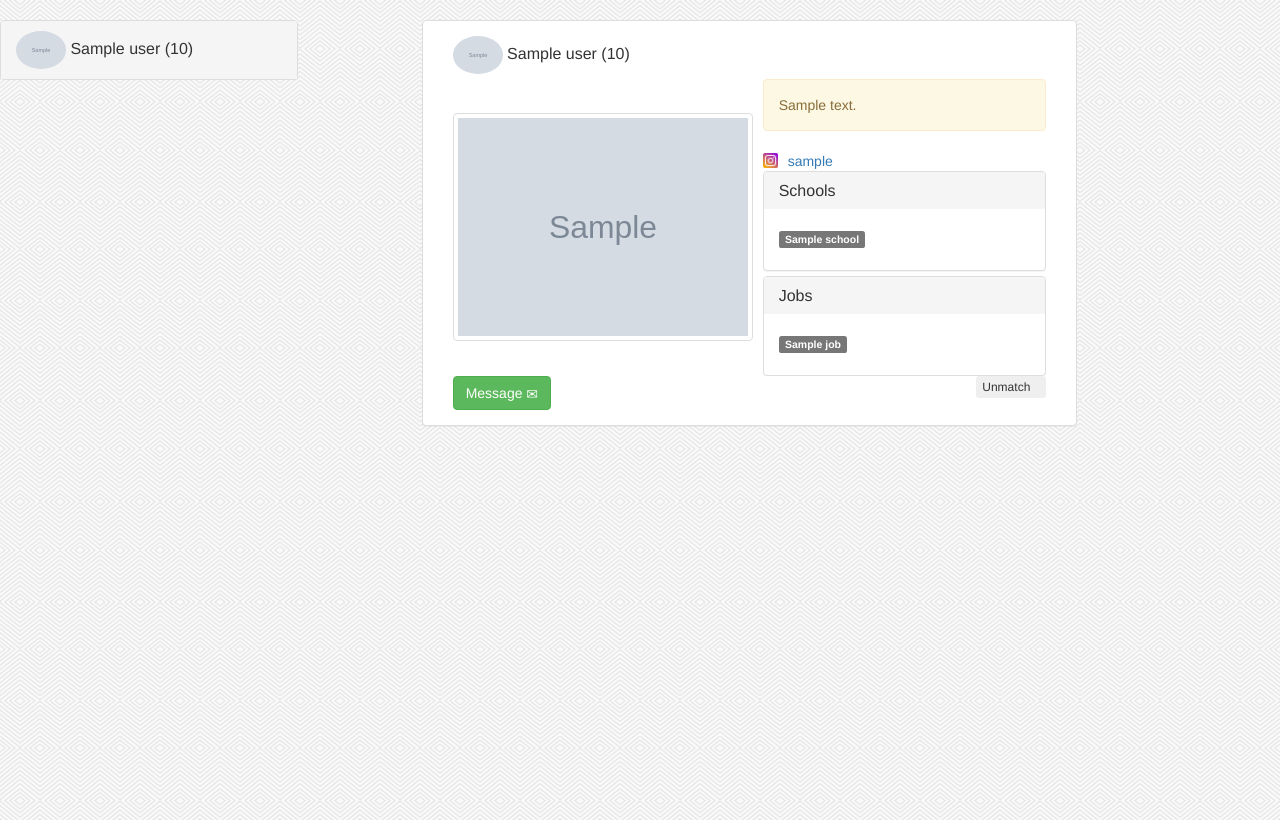
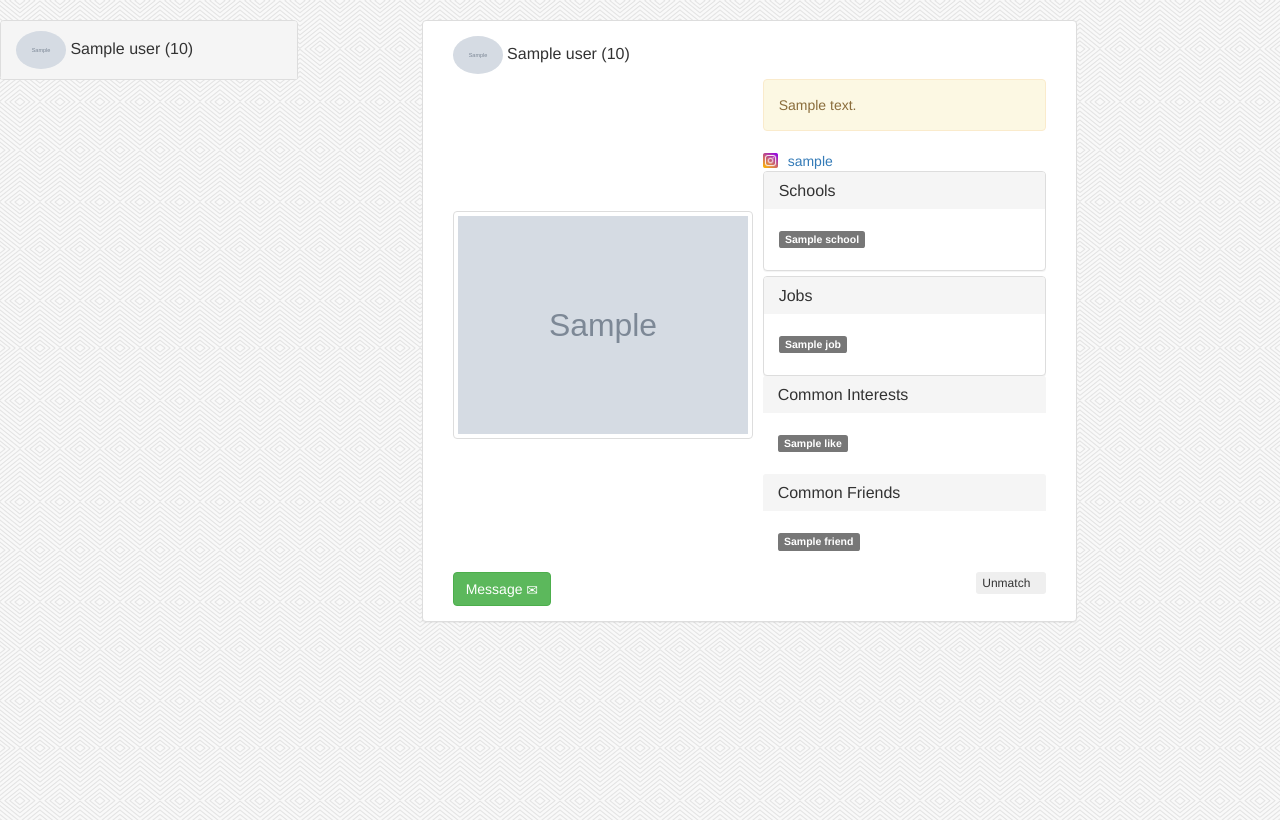
Before and after one commit to harababurel/pynder-iss, a Flask app: template src/templates/matches.html in a window 1280 px wide. Shown: the part 52-872 px from the top of the page. Run offline with Flask 2, Linux system fonts and the light colour scheme; the template is opened without the code that fills it: most values are stand-ins (such as "Sample title", 1, 10 or a date in 2020); grey boxes marked "Sample" are stand-in pictures; some libraries are stand-ins or nearby versions; some web fonts are replaced.

Commit message:
Some fixes in matches.html
Signed-off-by: Robert Iurisniti <iurisnit.robert@gmail.com>

```diff
--- a/src/templates/matches.html
+++ b/src/templates/matches.html
@@ -25,11 +25,7 @@
 
         <div class="panel panel-default col-md-6">
             {% for user in matched_users %}
-            {% if loop.index == 1 %}
-                <div class="panel-body collapse in" id="{{ user.id }}">
-            {% else %}
-                <div class="panel-body collapse" id="{{ user.id }}">
-            {% endif %}
+                <div class="panel-body collapse {% if loop.index == 1 %} in {% endif %}" id="{{ user.id }}">
                     <div class="media">
                         <div class="media-heading">
                             <h1 class="panel-title">
@@ -43,18 +39,13 @@
                             </h1>
                         </div>
                         <div class="media-left media-middle">
-                <div id="{{ user.id }}carousel" class="carousel slide" data-ride="carousel" data-interval="false">
+                            <div id="{{ user.id }}carousel" class="carousel slide" data-ride="carousel"
+                                 data-interval="false">
                                 <div class="carousel-inner">
                                     {% for photo in user.photos %}
-                            {% if loop.index == 1 %}
-                                <div class="item active">
+                                        <div class="item {% if loop.index == 1 %} active {% endif %}">
                                             <img class="img-thumbnail" src="{{ photo }}" style="max-width: 300px;">
                                         </div>
-                            {% else %}
-                                <div class="item">
-                                    <img class="img-thumbnail" src="{{ photo }}" style="max-width: 300px;">
-                                </div>
-                            {% endif %}
                                     {% endfor %}
 
                                     <a class="left carousel-control" href="#{{ user.id }}carousel" data-slide="prev">
@@ -111,8 +102,31 @@
                                     </div>
                                 </div>
                             {% endif %}
+                            {% if user.common_likes %}
+                                <div class="panel-default">
+                                    <div class="panel-heading">
+                                        <h5 class="panel-title">Common Interests</h5>
+                                    </div>
+                                    <div class="panel-body">
+                                        {% for like in user.common_likes %}
+                                            <h5><span class="label label-default">{{ like }}</span></h5>
+                                        {% endfor %}
+                                    </div>
+                                </div>
+                            {% endif %}
 
-
+                            {% if user.common_connections %}
+                                <div class="panel-default">
+                                    <div class="panel-heading">
+                                        <h5 class="panel-title">Common Friends</h5>
+                                    </div>
+                                    <div class="panel-body">
+                                        {% for friend in user.common_connections %}
+                                            <h5><span class="label label-default">{{ friend }}</span></h5>
+                                        {% endfor %}
+                                    </div>
+                                </div>
+                            {% endif %}
                         </div>
                         <div class="media-bottom">
                             <button class="btn btn-success">
```
Lines whose indentation alone changed are shown as unchanged.
